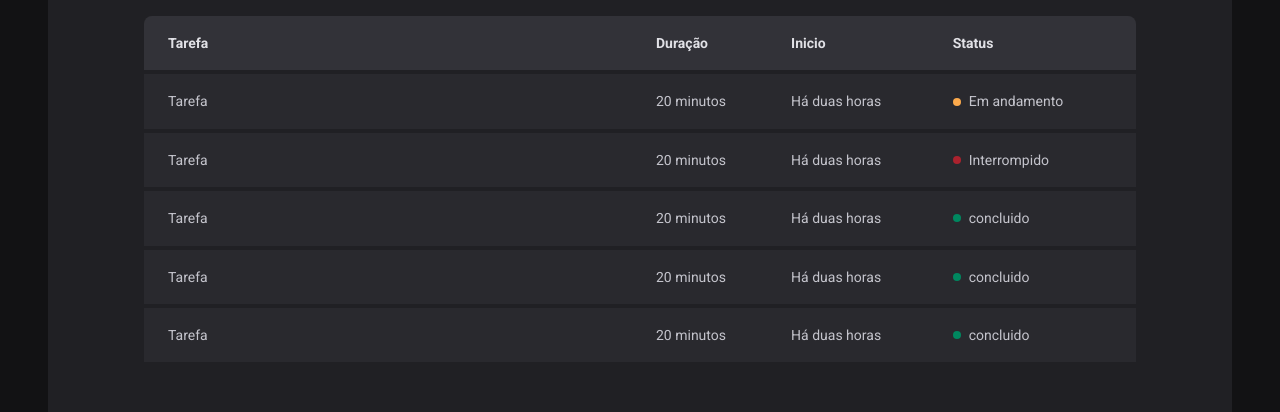
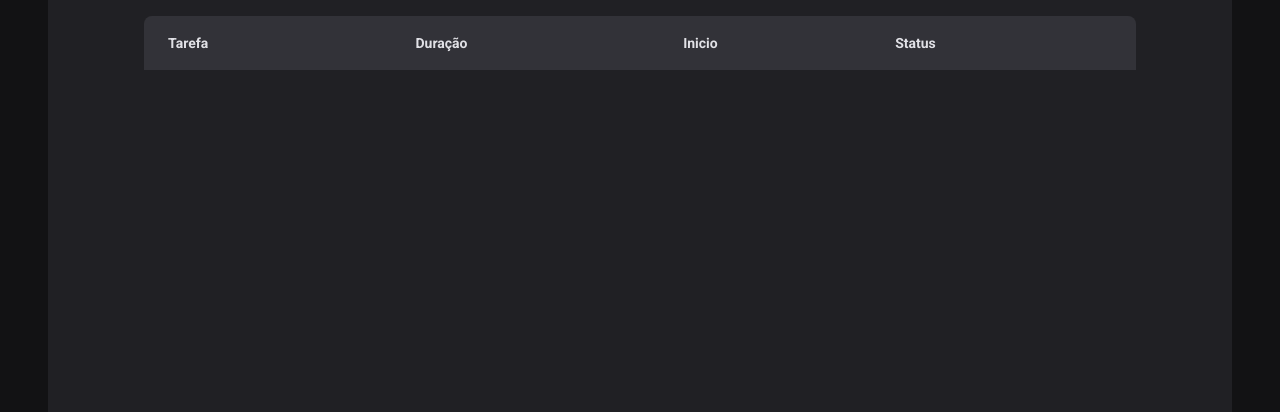
Before and after one commit to IgorGuariroba/time, a React (Vite) app: page /history in a window 1280 px wide. Shown: the part 292-704 px from the top of the page. Built offline with nearby package versions, Linux system fonts and the light colour scheme.

Commit message:
Exibindo o historico de tarefas

```diff
--- a/src/pages/History/index.tsx
+++ b/src/pages/History/index.tsx
@@ -18,46 +18,28 @@
             </tr>
           </thead>
           <tbody>
-            <tr>
-              <td>Tarefa</td>
-              <td>20 minutos</td>
-              <td>Há duas horas</td>
-              <td>
-                <Status statusColor="yellow">Em andamento</Status>
-              </td>
-            </tr>
-            <tr>
-              <td>Tarefa</td>
-              <td>20 minutos</td>
-              <td>Há duas horas</td>
-              <td>
-                <Status statusColor="red">Interrompido</Status>
-              </td>
-            </tr>
-            <tr>
-              <td>Tarefa</td>
-              <td>20 minutos</td>
-              <td>Há duas horas</td>
-              <td>
-                <Status statusColor="green">concluido</Status>
-              </td>
-            </tr>
-            <tr>
-              <td>Tarefa</td>
-              <td>20 minutos</td>
-              <td>Há duas horas</td>
-              <td>
-                <Status statusColor="green">concluido</Status>
-              </td>
-            </tr>
-            <tr>
-              <td>Tarefa</td>
-              <td>20 minutos</td>
-              <td>Há duas horas</td>
-              <td>
-                <Status statusColor="green">concluido</Status>
-              </td>
-            </tr>
+            {cycles.map((cycle) => {
+              return (
+                <tr key={cycle.id}>
+                  <td>{cycle.task}</td>
+                  <td>{cycle.minutesAmount} minutos</td>
+                  <td>{cycle.startDate.toISOString()}</td>
+                  <td>
+                    {cycle.finishedDate && (
+                      <Status statusColor="green">Concluido</Status>
+                    )}
+
+                    {cycle.interruptedDate && (
+                      <Status statusColor="red">Interrompido</Status>
+                    )}
+
+                    {!cycle.finishedDate && !cycle.interruptedDate && (
+                      <Status statusColor="yellow">Em Andamento</Status>
+                    )}
+                  </td>
+                </tr>
+              )
+            })}
           </tbody>
         </table>
       </HistoryList>
```
